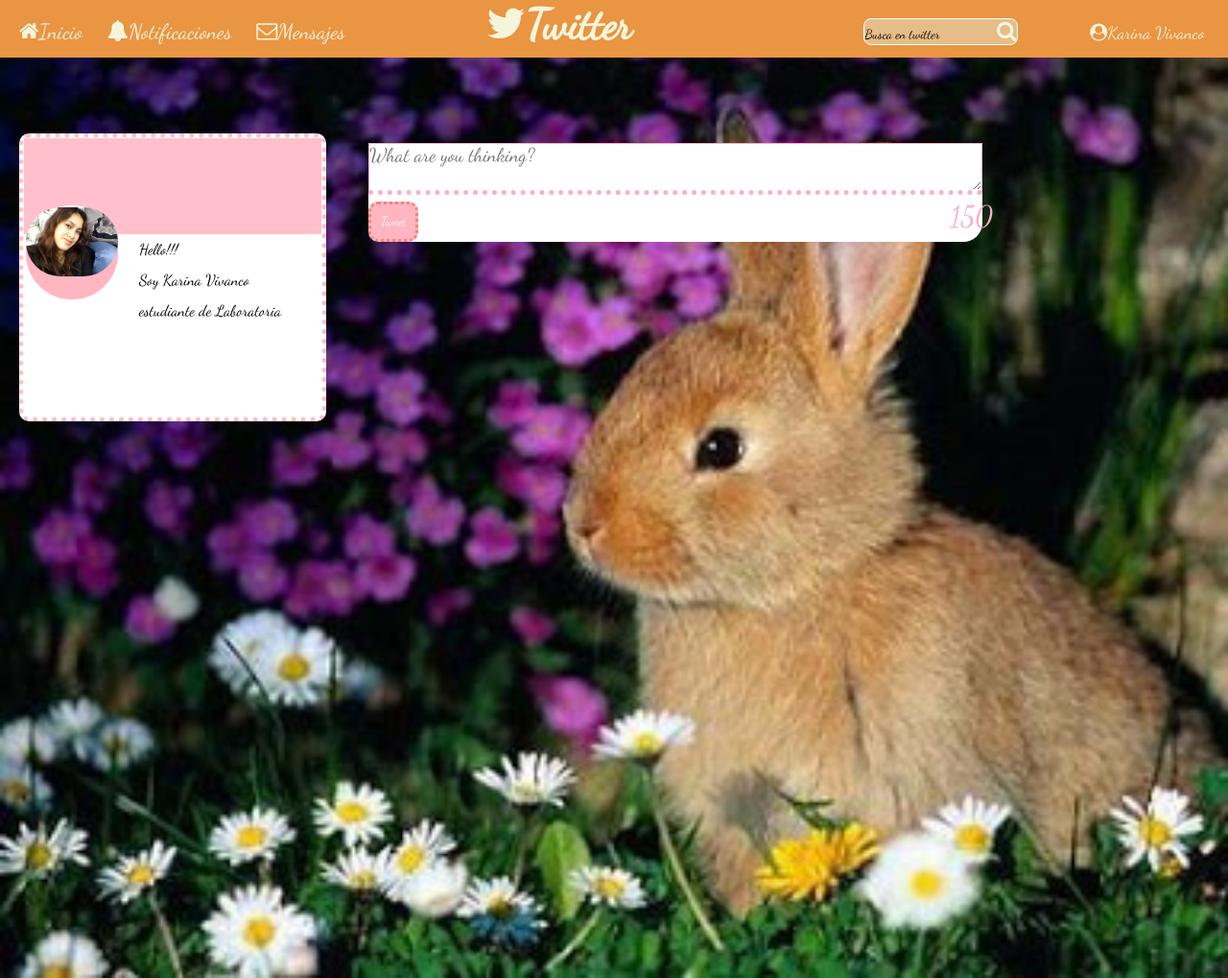
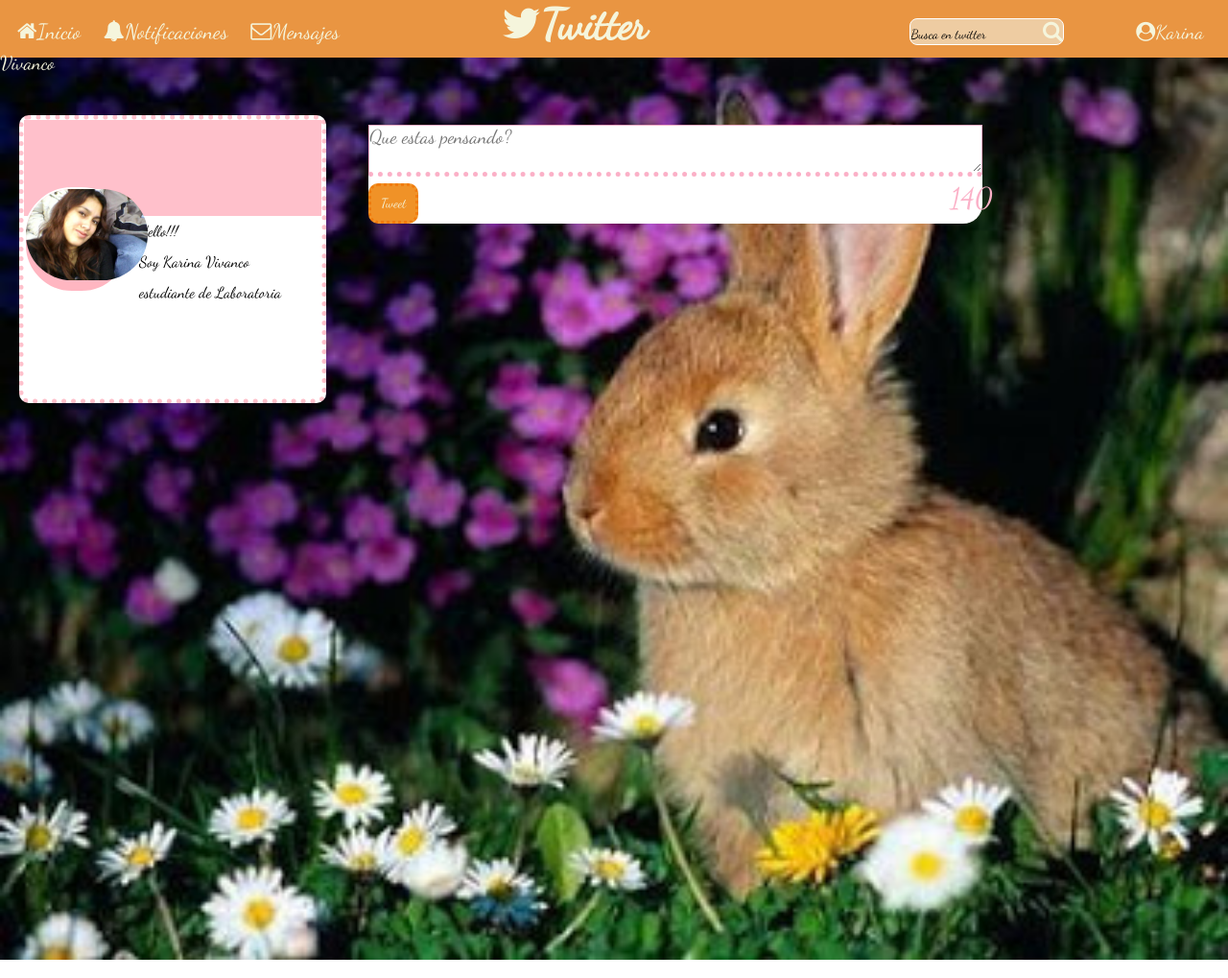
Before and after one commit to KariVM/Twitter2, a plain HTML site: page index.html in a window 1280 px wide. Shown: the whole page at 96% size. Drawn offline with Linux system fonts and the light colour scheme.

Commit message:
actualizando index y css

```diff
--- a/css/main.css
+++ b/css/main.css
@@ -15,29 +15,28 @@
     font-size: 22px;
 
   }
-  /*aplicando estilos a los enlaces del encabezado*/
+  /*Aplicando estilos a los enlaces del encabezado*/
   header a{
-    /*outline: 1px solid red;*/
     text-decoration: none;
     color: beige;
-    margin-left: 20px;
+    margin-left: 18px;
   }
-  /*titulo twitter*/
+  /*título twitter*/
   header h1{
-    width: 30%;
+    width: 35%;
     display: inline-block;
     text-align: center;
-    margin-left: 25px;
+    margin-left: 15px;
   }
   /*El buscador*/
   header .search{
     display: inline-block;
     border: 1px solid white;
-    background-color: rgb(230, 189, 136);
+    background-color: rgb(238, 204, 162);
     border-radius: 8px;
     margin-left: 120px;
   }
-  /*estilos a la entrada del buscador */
+  /*Estilos entrada del buscador */
   header .search input{
   border: none;
   background-color: transparent;
@@ -45,13 +44,13 @@
   /*estilos al usuario*/
   .user{
     margin-left: 70px;
-    font-size: 18px;
+    font-size: 20px;
   }
   /*cuerpo*/
   main{
     background-image: url(../assets/imgs/conejito.jpg);
-    /*la imagen de fondo no se repite*/
-    background-repeat: repeat-y;
+    /*la imagen de fondo se repite*/
+    background-repeat: repeat;
     /*se aplica para que cubra toda la zona*/
     background-size: cover;
     height: 1000px;
@@ -73,13 +72,13 @@
     height: 100px;
   }
   img{
-    width: 100%;
-      border-radius: 50px;
+    width: 120%;
+      border-radius: 120px;
   }
   /*circulo*/
-  .presentation .circle{
-    height: 100px;
-    width: 100px;
+  .presentation .photo{
+    height: 110px;
+    width: 110px;
     border: 2px solid white;
     border-radius: 50px;
     background-color: #FFB6C1;
@@ -89,7 +88,6 @@
 
   /*texto de la presentacion*/
   .presentation .text{
-    /*outline: 1px solid red;*/
     margin-left: 120px;
     margin-bottom: 300px;
     height: 50px;
@@ -127,9 +125,9 @@
   #send{
     padding: 10px;
   border-radius: 10px;
-    background-color:  #FFB6C1;
-  border: 3px dotted #FA8072;
-    color: white;
+    background-color:  rgb(240, 146, 39);
+  border: 3px dotted rgb(241, 123, 13);
+    color: beige;
   }
   #count{
   /*outline: 1px solid blue;*/
@@ -147,11 +145,11 @@
   }
   /*nuevos textos*/
   #box-newtext div{
-    background-color:#fbb0c7;
+    background-color:#f38e2f;s
     margin-top: 10px;
     border-radius: 5px;
-    border: 5px double white;
-    /*el texto se adecua al su contenedor,genera saltos de linea*/
+    border: 5px double beige;
+    /*Genera saltos de linea*/
     word-break: break-all;
   }
   /*estilos para las escalas del contado*/
--- a/index.html
+++ b/index.html
@@ -7,7 +7,7 @@
     <meta http-equiv="X-UA-Compatible" content="ie=edge">
     <title>Document</title>
     <link href="https://fonts.googleapis.com/css?family=Dancing+Script" rel="stylesheet">
-    <link rel="stylesheet" href="https://maxcdn.bootstrapcdn.com/font-awesome/4.7.0/css/font-awesome.min.css">>
+    <link rel="stylesheet" href="https://maxcdn.bootstrapcdn.com/font-awesome/4.7.0/css/font-awesome.min.css">
     <link rel="stylesheet" href="css/main.css">
 
 </head>
@@ -39,7 +39,7 @@
                 <p>Soy Karina Vivanco</p>
                 <p>estudiante de Laboratoria</p>
               </div>
-              <div class="circle">
+              <div class="photo">
                 <img src="assets/imgs/kari.jpg" alt="yo">
               </div>
             </div>
@@ -47,11 +47,11 @@
             <div class="box">
               <form class="formul"name="formul">
                 <!--Sección de entrada del mensaje-->
-                <textarea  id="input-text" type="text" name="texto" value="" placeholder="What are you thinking?"></textarea>
+                <textarea  id="input-text" type="text" name="texto" value="" placeholder="Que estas pensando?"></textarea>
                 <!--Botón del formulario-->
                 <button id="send" type="button" name="button">Tweet</button>
                 <!--Contador-->
-                <p id="count">150</p>
+                <p id="count">140</p>
               </form>
               <!--Contenedor de los nuevos textos-->
               <div id="box-newtext">
```
